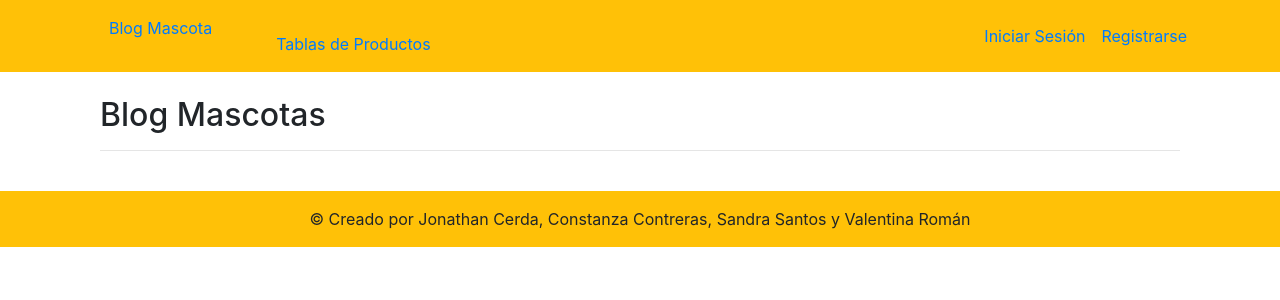
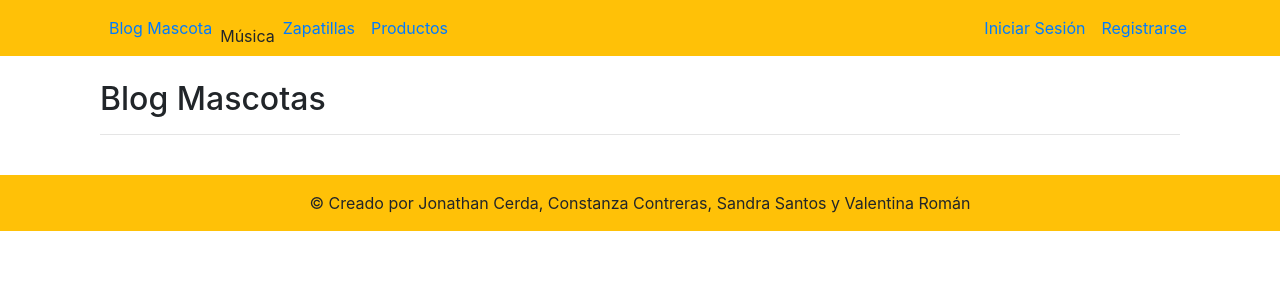
Before and after one commit to jonathancerda123/pruBackEndev3, a Django app: page /blog/ in a window 1280 px wide. Shown: the top 300 px of the page. Run offline with Django 5.2, Linux system fonts and the light colour scheme; data that the repository does not hold is empty; some libraries are stand-ins or nearby versions.

Commit message:
navbar modificado

```diff
--- a/templates/base.html
+++ b/templates/base.html
@@ -23,13 +23,13 @@
                         <a class="nav-link" href="{% url 'blogMascota:listaMascota' %}">Blog Mascota</a>
                     </li>
                     <li class="nav-item">
-                        <a class="nav-link" href="{% url 'musica:lista_musica' %}"></a>
+                        <a class="nav-link" href="{% url 'musica:lista_musica' %}"></a>Música</a>
                     </li>
                     <li class="nav-item">
-                        <a class="nav-link" href="{% url 'zapatillas:lista_zapatillas' %}">
+                        <a class="nav-link" href="{% url 'zapatillas:lista_zapatillas' %}">Zapatillas</a>
                     </li>
                     <li class="nav-item">
-                        <a class="nav-link" href="{% url 'productos:lista_productos' %}">Tablas de Productos</a>
+                        <a class="nav-link" href="{% url 'productos:lista_productos' %}">Productos</a>
                     </li>
 
                 </ul>
```
